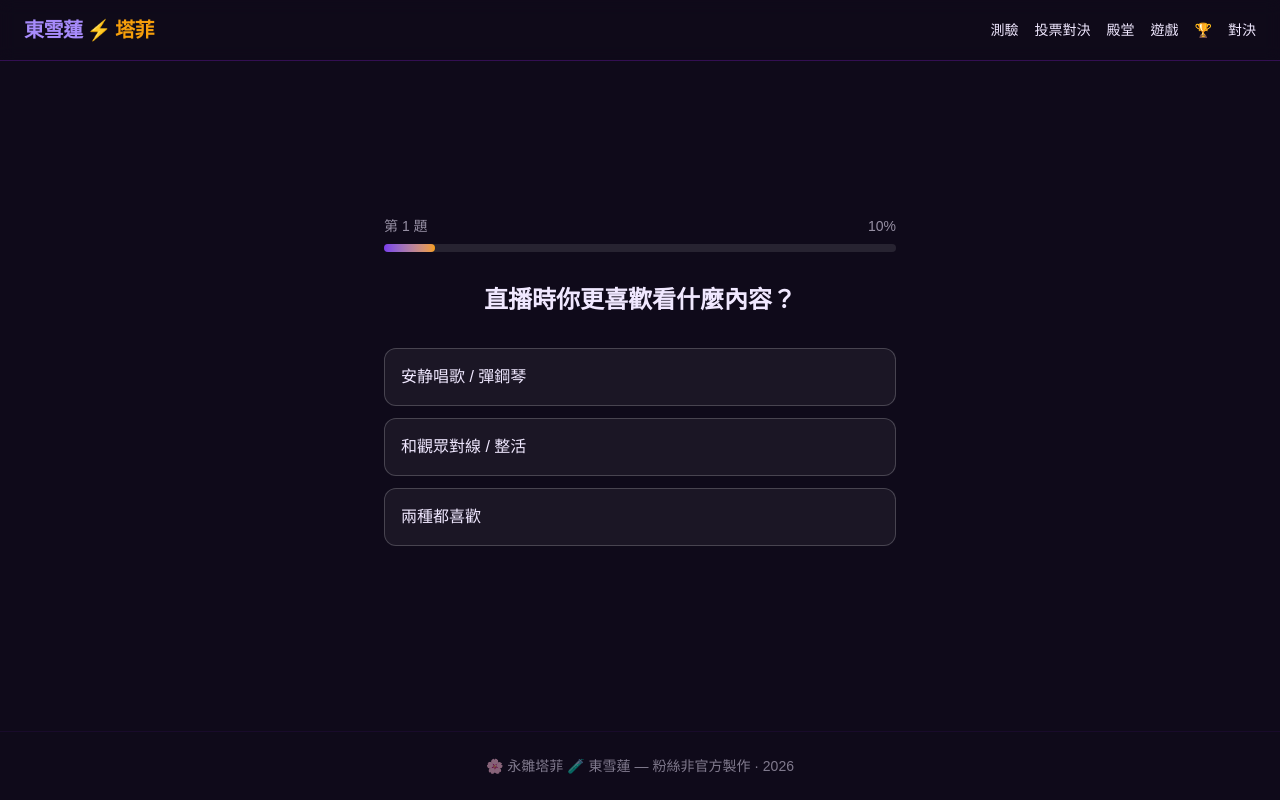
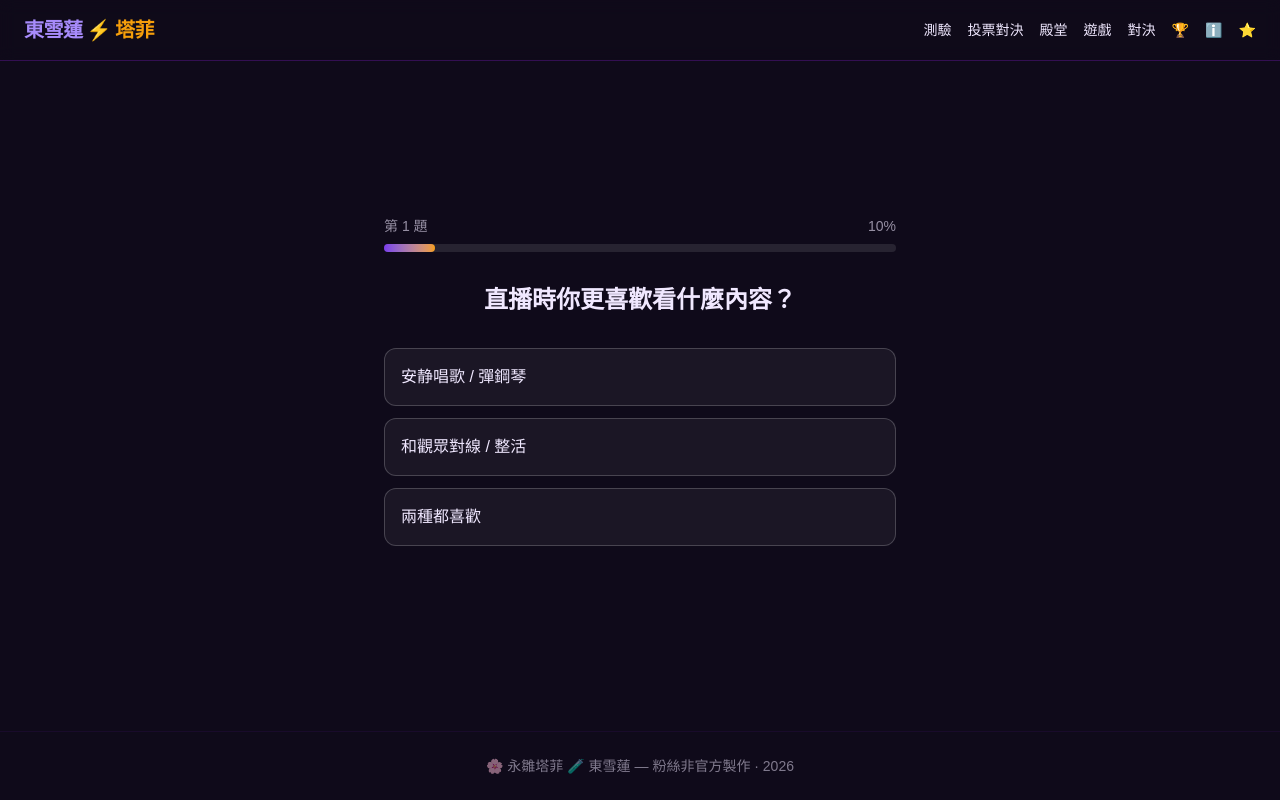
Before and after one commit to bennytsai1234/seren-vs-taffy, a Next.js app: page /quiz in a window 1280 px wide. Built offline with nearby package versions, Linux system fonts and the light colour scheme.

Commit message:
feat: add copy link button and GitHub link in nav

```diff
--- a/src/app/layout.tsx
+++ b/src/app/layout.tsx
@@ -32,8 +32,10 @@ export default function RootLayout({
             <a href="/battle" className="hover:text-[#a78bfa] transition-colors">投票對決</a>
             <a href="/hall-of-fame" className="hover:text-[#a78bfa] transition-colors">殿堂</a>
             <a href="/games/seren" className="hover:text-[#a78bfa] transition-colors">遊戲</a>
+            <a href="/versus" className="hover:text-[#a78bfa] transition-colors">對決</a>
             <a href="/leaderboard" className="hover:text-[#a78bfa] transition-colors">🏆</a>
-            <a href="/versus" className="hover:text-[#a78bfa] transition-colors">對決</a>
+            <a href="/about" className="hover:text-[#a78bfa] transition-colors">ℹ️</a>
+            <a href="https://github.com/bennytsai1234/seren-vs-taffy" target="_blank" rel="noopener noreferrer" className="hover:text-[#a78bfa] transition-colors">⭐</a>
           </div>
         </nav>
         <main className="flex-1">{children}</main>
--- a/src/app/quiz/page.tsx
+++ b/src/app/quiz/page.tsx
@@ -187,6 +187,14 @@ export default function QuizPage() {
               分享到 Twitter
             </a>
             <button
+              onClick={() => {
+                navigator.clipboard.writeText(window.location.href).catch(() => {});
+              }}
+              className="px-6 py-3 rounded-full border border-white/30 font-bold hover:bg-white/10 transition-all"
+            >
+              複製連結
+            </button>
+            <button
               onClick={() => { setStep(0); setScores({ seren: 0, taffy: 0, both: 0 }); setFinished(false); }}
               className="px-6 py-3 rounded-full border border-white/30 font-bold hover:bg-white/10 transition-all"
             >
```
